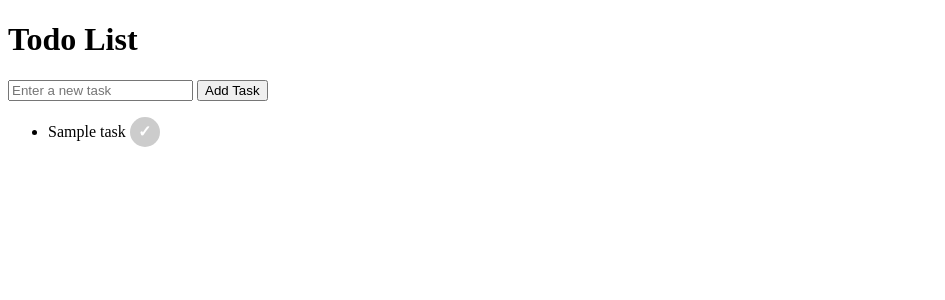
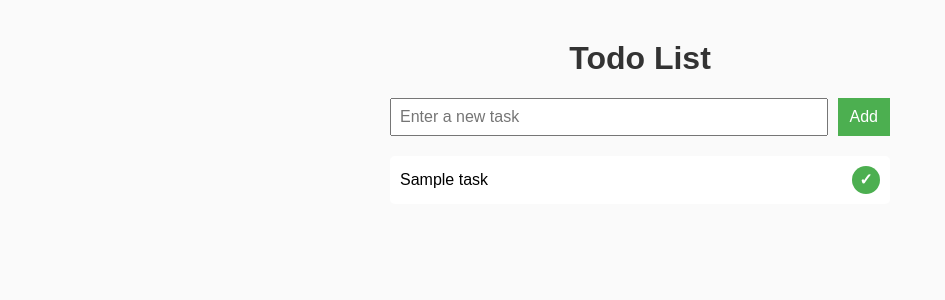
Before and after one commit to ahJohn831/todo-list-app, a Flask app: template templates/index.html in a window 1280 px wide. Shown: the top 300 px of the page, without its empty margins (0-945 px from the left). Run offline with Flask 3, Linux system fonts and the light colour scheme; the template is opened without the code that fills it: most values are stand-ins (such as "Sample title", 1, 10 or a date in 2020).

Commit message:
Update index.html

```diff
--- a/templates/index.html
+++ b/templates/index.html
@@ -4,26 +4,90 @@
     <meta charset="UTF-8">
     <meta name="viewport" content="width=device-width, initial-scale=1.0">
     <title>Todo List</title>
+    <style>
+        body {
+            font-family: Arial, sans-serif;
+            max-width: 500px;
+            margin: 40px auto;
+            padding: 0 20px;
+            background-color: #fafafa;
+        }
+
+        h1 {
+            text-align: center;
+            color: #333;
+        }
+
+        form {
+            display: flex;
+            gap: 10px;
+            margin-bottom: 20px;
+        }
+
+        input[type="text"] {
+            flex: 1;
+            padding: 8px;
+            font-size: 16px;
+        }
+
+        button {
+            padding: 8px 12px;
+            font-size: 16px;
+            background-color: #4CAF50;
+            color: white;
+            border: none;
+            cursor: pointer;
+        }
+
+        ul {
+            padding: 0;
+            list-style: none;
+        }
+
+        li {
+            background: #fff;
+            margin-bottom: 10px;
+            padding: 10px;
+            border-radius: 5px;
+            display: flex;
+            justify-content: space-between;
+            align-items: center;
+        }
+
+        .done {
+            text-decoration: line-through;
+            color: #888;
+        }
+
+        .mark-btn {
+            background-color: #4CAF50;
+            color: white;
+            border: none;
+            border-radius: 50%;
+            width: 28px;
+            height: 28px;
+            text-align: center;
+            line-height: 28px;
+            text-decoration: none;
+            font-weight: bold;
+        }
+    </style>
 </head>
 <body>
     <h1>Todo List</h1>
     <form method="POST" action="/add">
-        <input type="text" name="todo" placeholder="Enter a new task">
-        <button type="submit">Add Task</button>
+        <input type="text" name="todo" placeholder="Enter a new task" required>
+        <button type="submit">Add</button>
     </form>
 
     <ul>
         {% for todo in todos %}
-            <li style="text-decoration: {% if todo.done %} line-through {% endif %}">
-                {{ todo.task }}
+            <li>
+                <span class="{% if todo.done %}done{% endif %}">{{ todo.task }}</span>
                 {% if not todo.done %}
-                <a href="/mark_done/{{ loop.index0 }}"
-                style="display: inline-block; width: 30px; height: 30px; border-radius: 50%; background-color: {% if todo.done %}#4CAF50{% else %}#ccc{% endif %}; text-align: center; line-height: 30px; color: white; text-decoration: none; font-weight: bold;">
-                ✓
-             </a>
-
+                    <a href="/mark_done/{{ loop.index0 }}" class="mark-btn">✓</a>
                 {% else %}
-                    (Completed)
+                    <span style="font-size: 12px; color: #777;">Done</span>
                 {% endif %}
             </li>
         {% endfor %}
```
